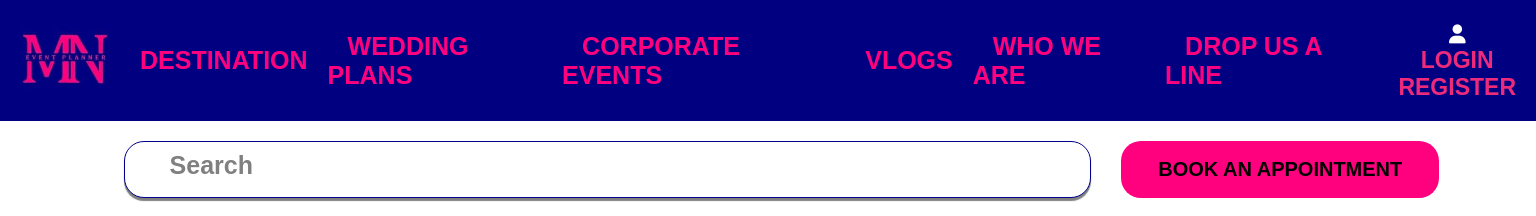
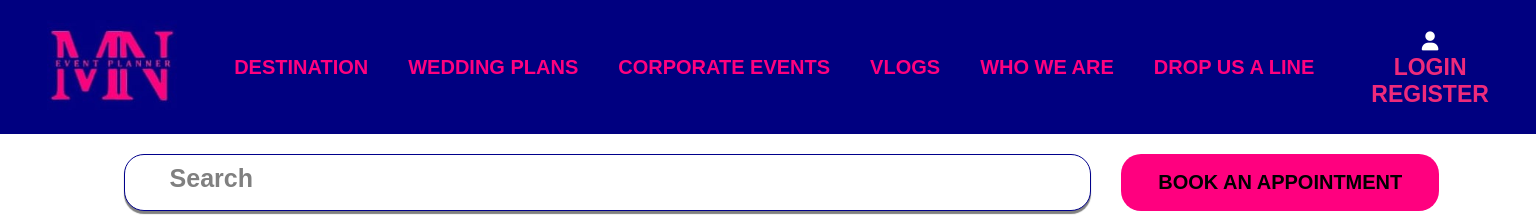
Before and after one commit to DevakiMathivarma/Event-planner, a plain HTML site: page index.html in a window 1536 px wide. Shown: the top 216 px of the page. Drawn offline with nearby package versions, Linux system fonts and the light colour scheme.

Commit message:
min_width1

```diff
--- a/assets/css/index.css
+++ b/assets/css/index.css
@@ -1528,9 +1528,9 @@ footer {
     }
 
 }
-@media (min-width: 1401px) and (max-width: 1700px){
+@media (min-width: 1401px) and (max-width: 1600px){
     .nav-links li a {
-        font-size: 25px;
+        font-size: 20px;
         padding: 20px;
     }
 
@@ -1544,7 +1544,7 @@ footer {
     }
 
     .logo img {
-        width: 90px;
+        width: 130px;
     }
 
     .container button {
```
